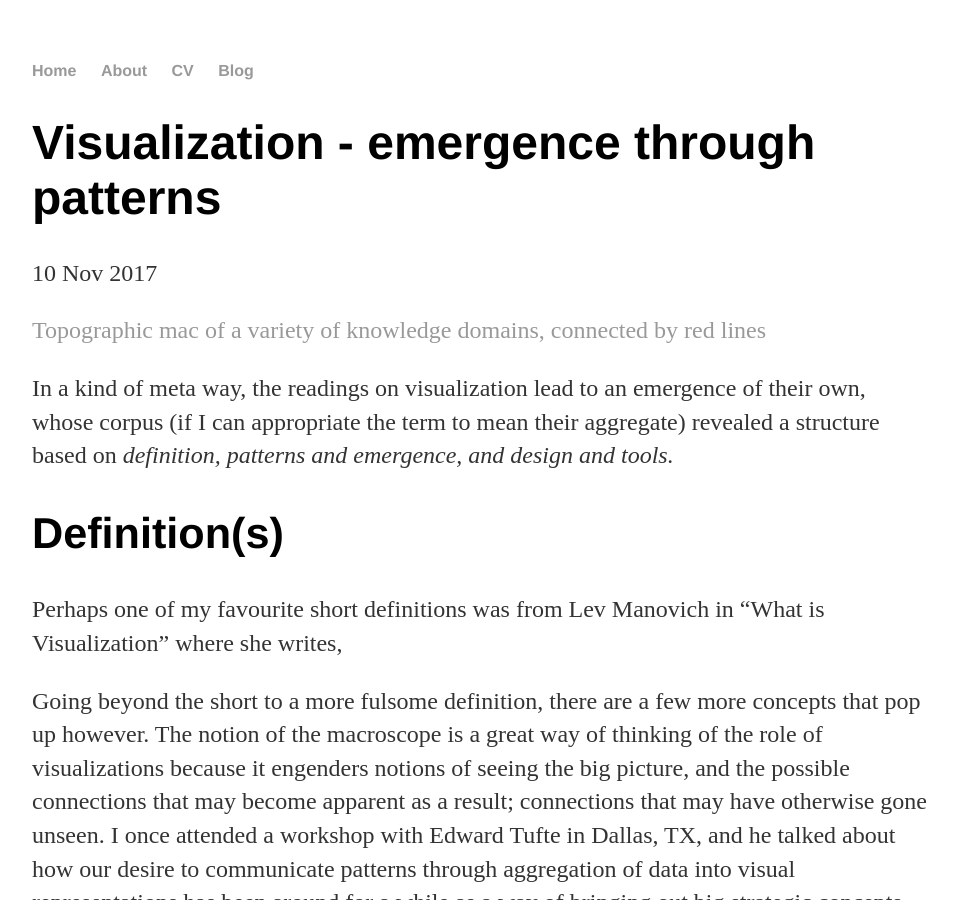
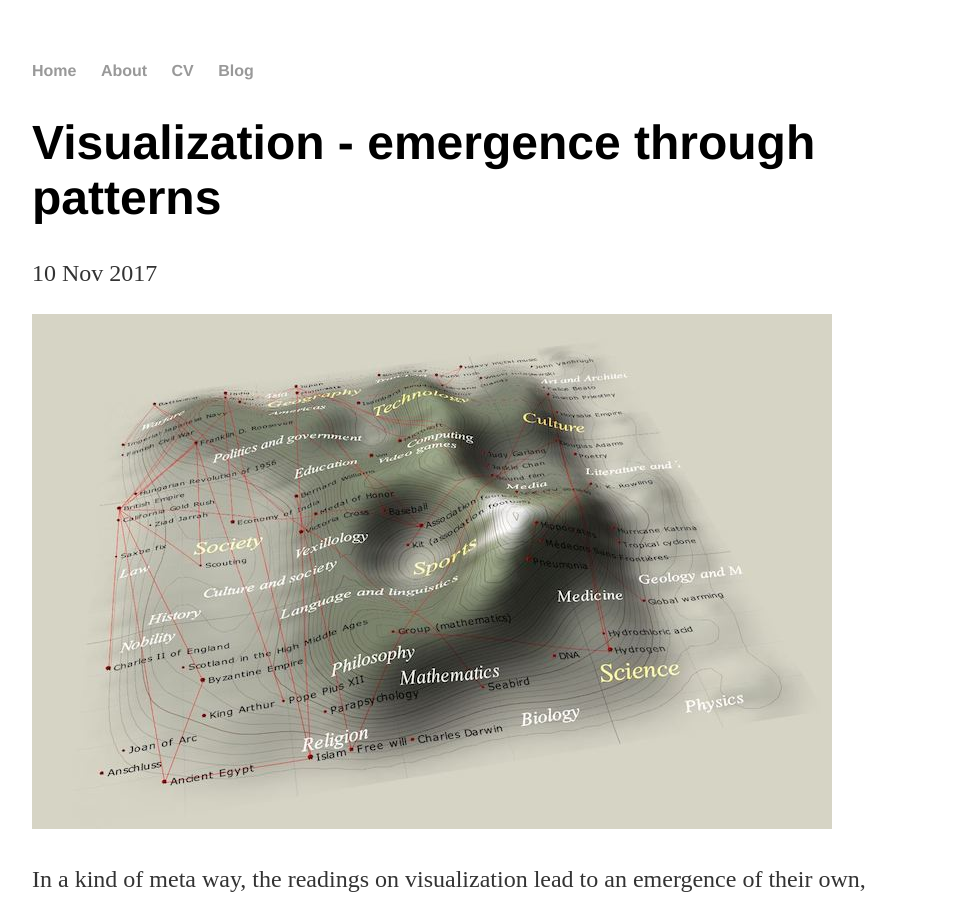
Before and after one commit to thatVargas/thatvargas.github.io, a Jekyll site: the page built from _posts/2017-11-10-visualization.md, in a window 1280 px wide and 900 px high. Shown: the whole window, without its empty margins (160-1117 px from the left). Built offline with Jekyll 4.4.1, drawn with Linux system fonts in a browser that asks for light colours.

Commit message:
Update 2017-11-10-visualization.md

```diff
--- a/_posts/2017-11-10-visualization.md
+++ b/_posts/2017-11-10-visualization.md
@@ -4,7 +4,7 @@
 date: 2017-11-10
 ---
 
-[Topographic mac of a variety of knowledge domains, connected by red lines](/images/Self_oraganizing_map_cartography.jpg "Credit: https://upload.wikimedia.org/wikipedia/en/0/07/Self_oraganizing_map_cartography.jpg")
+![Topographic mac of a variety of knowledge domains, connected by red lines](/images/Self_oraganizing_map_cartography.jpg "Credit: https://upload.wikimedia.org/wikipedia/en/0/07/Self_oraganizing_map_cartography.jpg")
 
 In a kind of meta way, the readings on visualization lead to an emergence of their own, whose corpus (if I can appropriate the term to mean their aggregate) revealed a structure based on _definition, patterns and emergence, and design and tools._
 
```
